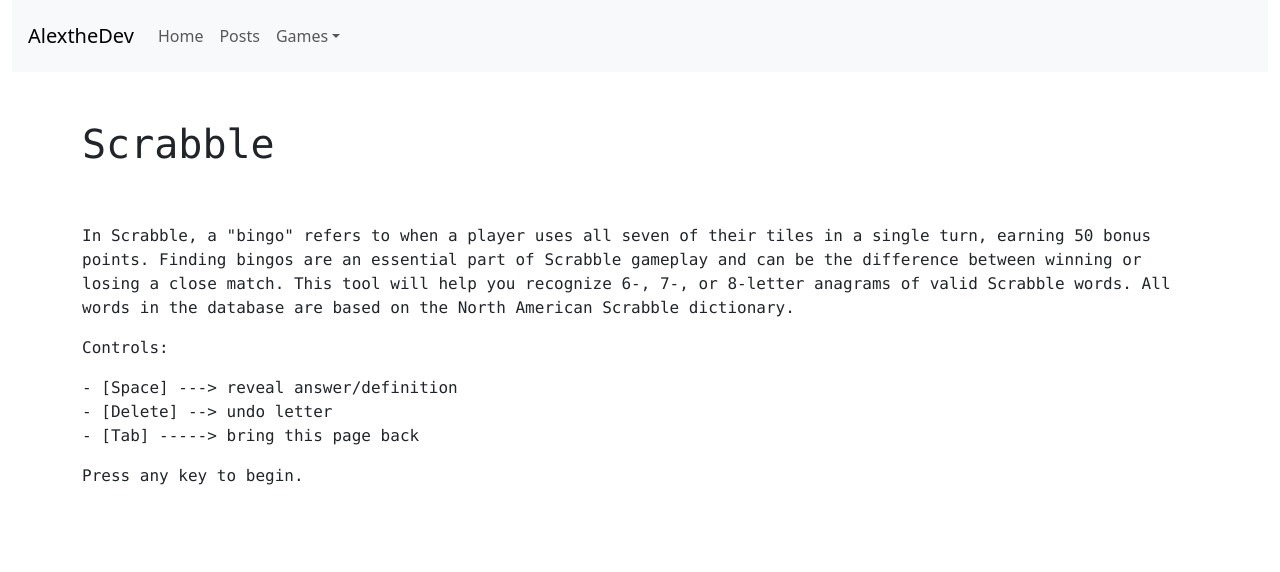
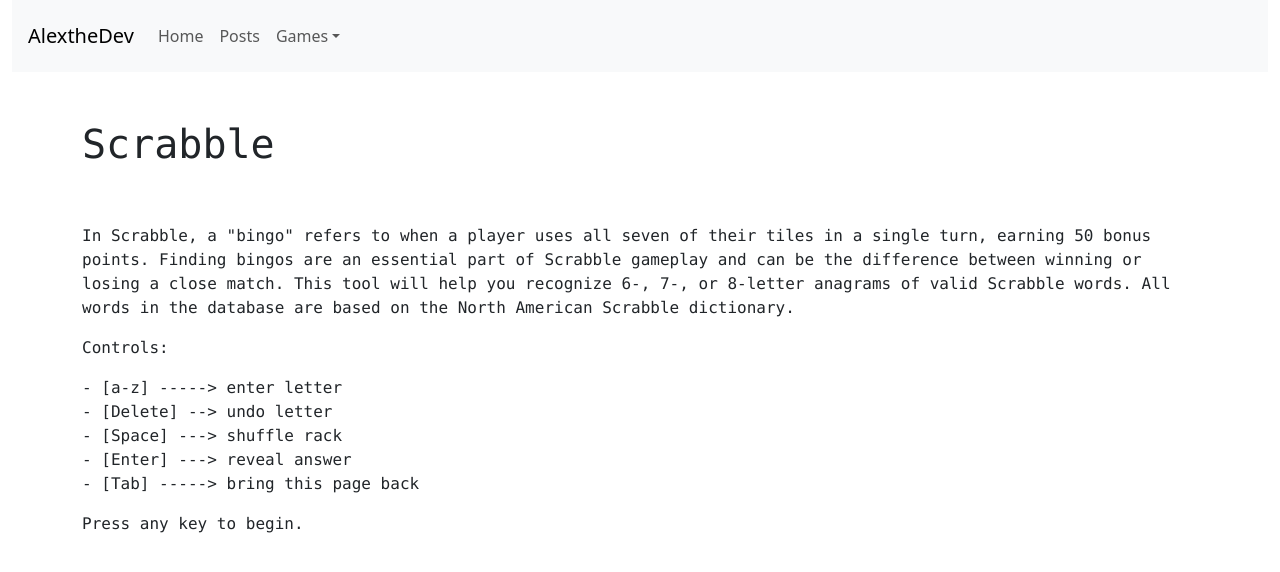
Before and after one commit to alex-wang-13/alexweb, a React (Create React App) app: page /scrabble in a window 1280 px wide. Shown: the top 572 px of the page. Built offline with nearby package versions, Linux system fonts and the light colour scheme; no server answers.

Commit message:
updated description

```diff
--- a/src/components/Scrabble.js
+++ b/src/components/Scrabble.js
@@ -5,7 +5,7 @@
     const [fill, setFill] = useState([]);
     const [rack, setRack] = useState([]);
     const [userSolve, setUserSolve] = useState([]);
-    // const [zippedFill, setZippedFill] = useState([]);
+    // const [zippedSolve, setZippedSolve] = useState([]);
 
     const [dataList, setDataList] = useState([]);
     const [indexNum, setIndexNum] = useState(-1);
@@ -78,44 +78,6 @@
     useEffect(() => {
         if (!isLoaded) return;
 
-        // const getScramble = (arr) => {
-        //     const len = arr.length;
-        //     if (len < 1) return;
-
-        //     // Get a random number of 'given' tiles between 0 and len-1
-        //     // Log distribution function to prefer fewer given tiles
-        //     // see: https://en.wikipedia.org/wiki/Logarithmic_distribution
-        //     const p = 3 / 4 - 1 / len;
-        //     const upper = 1 / p;
-        //     const z = Math.random() * upper;
-        //     const pgfz = Math.abs(Math.log(1 - p * z) / Math.log(1 - p));
-        //     const numGivens = (pgfz > len - 1) ? len - 1 : Math.floor(pgfz);
-
-        //     // Get an array representing which tiles are given
-        //     const scrambleArray = Array(numGivens).fill('X');
-        //     while (scrambleArray.length < len) scrambleArray.push('_');
-        //     // Mix the array
-        //     scrambleArray.sort((_x, _y) => Math.random() - 0.5);
-        //     return scrambleArray;
-        // };
-
-        // const wordArray = dataList[indexNum].word.toUpperCase().split('');
-        // const scramble = getScramble(wordArray);
-
-        // const fill = [];
-        // const rack = [];
-        // scramble.forEach((val, index) => {
-        //     if (val === 'X') {
-        //         // Tile is given
-        //         fill.push(wordArray[index]);
-        //     } else {
-        //         // Tile is not given
-        //         fill.push('_');
-        //         rack.push(wordArray[index]);
-        //     }
-        // });
-        // rack.sort((_x, _y) => Math.random() - 0.5);
-
         const wordArray = dataList[indexNum].word.toUpperCase().split('');
         const fill = Array(wordArray.length).fill('_');
         const rack = wordArray.reverse();
@@ -160,8 +122,10 @@
                         </p>
                         <p>Controls:</p>
                         <ul>
-                            <li className="list-unstyled">{'- [Space] ---> reveal answer/definition'}</li>
+                            <li className="list-unstyled">{'- [a-z] -----> enter letter'}</li>
                             <li className="list-unstyled">{'- [Delete] --> undo letter'}</li>
+                            <li className="list-unstyled">{'- [Space] ---> shuffle rack'}</li>
+                            <li className="list-unstyled">{'- [Enter] ---> reveal answer'}</li>
                             <li className="list-unstyled">{'- [Tab] -----> bring this page back'}</li>
                         </ul>
                         <p>
```
